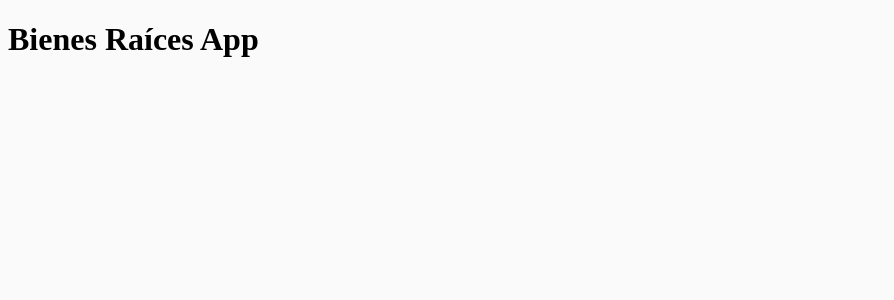
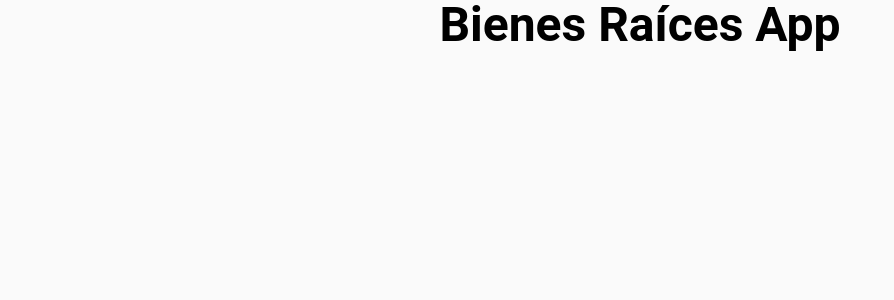
Before and after one commit to AlonsoAM/vue-bienes-raices, a Vue app: page / in a window 1280 px wide. Shown: the top 300 px of the page, without its empty margins (0-894 px from the left). Built offline with nearby package versions, Linux system fonts and the light colour scheme.

Commit message:
Instalando y configurando vuetify

```diff
--- a/package.json
+++ b/package.json
@@ -10,7 +10,8 @@
   "dependencies": {
     "pinia": "^2.1.6",
     "vue": "^3.3.4",
-    "vue-router": "^4.2.4"
+    "vue-router": "^4.2.4",
+    "vuetify": "^3.3.14"
   },
   "devDependencies": {
     "@vitejs/plugin-vue": "^4.3.1",
--- a/src/main.js
+++ b/src/main.js
@@ -1,14 +1,25 @@
-import './assets/main.css'
+import "./assets/main.css";
 
-import { createApp } from 'vue'
-import { createPinia } from 'pinia'
+import { createApp } from "vue";
+import { createPinia } from "pinia";
+// Viuetify
+import "vuetify/dist/vuetify.css";
+import { createVuetify } from "vuetify";
+import * as components from "vuetify/components";
+import * as directives from "vuetify/directives";
 
-import App from './App.vue'
-import router from './router'
+import App from "./App.vue";
+import router from "./router";
 
-const app = createApp(App)
+const app = createApp(App);
 
-app.use(createPinia())
-app.use(router)
+// Vuetify
+const vuetify = createVuetify({
+  components,
+  directives,
+});
+app.use(vuetify);
+app.use(createPinia());
+app.use(router);
 
-app.mount('#app')
+app.mount("#app");
--- a/src/views/HomeView.vue
+++ b/src/views/HomeView.vue
@@ -1,9 +1,7 @@
-<script setup>
-
-</script>
+<script setup></script>
 
 <template>
   <main>
-    <h1>Bienes Raíces App</h1>
+    <h1 class="text-center text-h3 font-weight-bold">Bienes Raíces App</h1>
   </main>
 </template>
```
Also changed, not shown: 1 other file (tests, documents, lock files or other folders).
